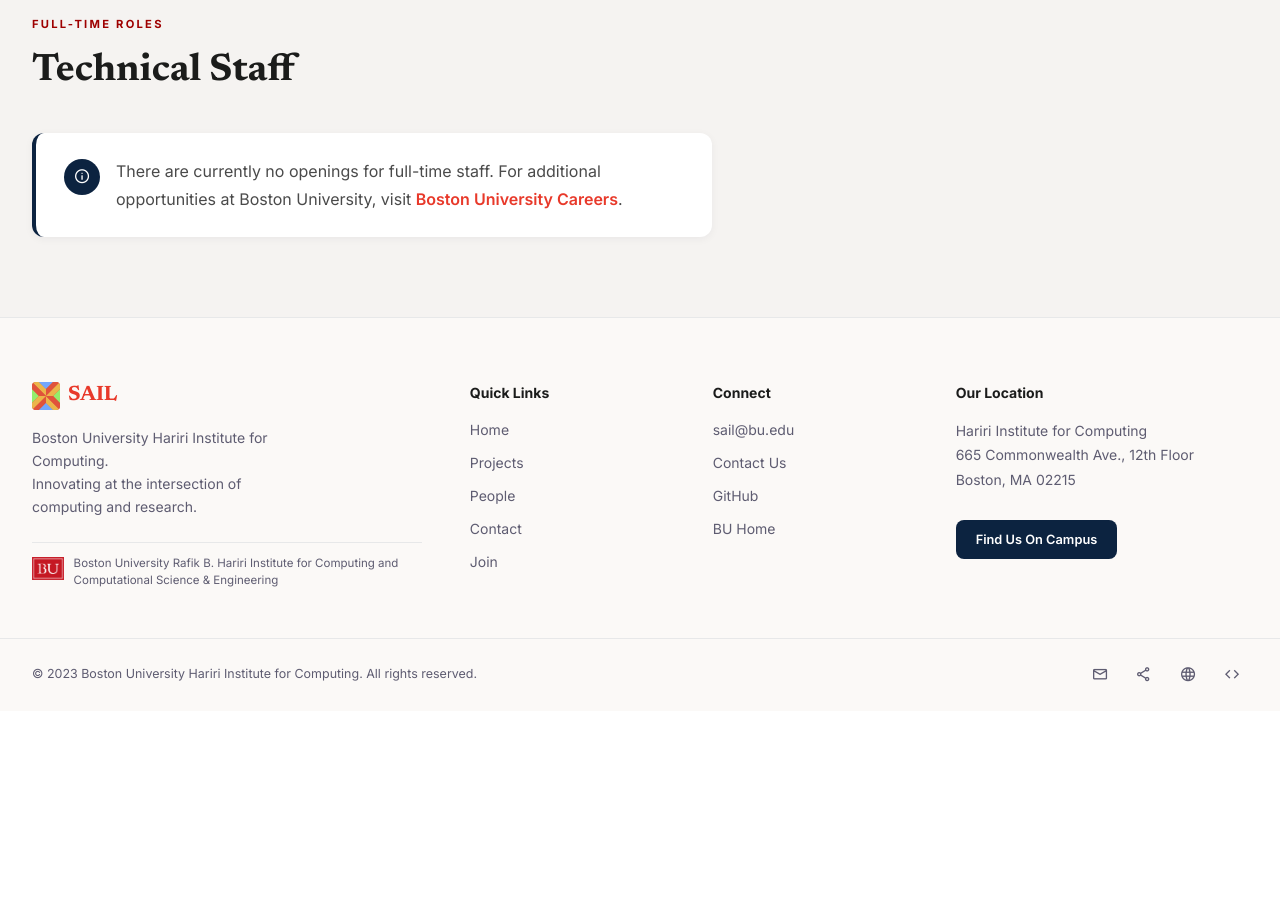
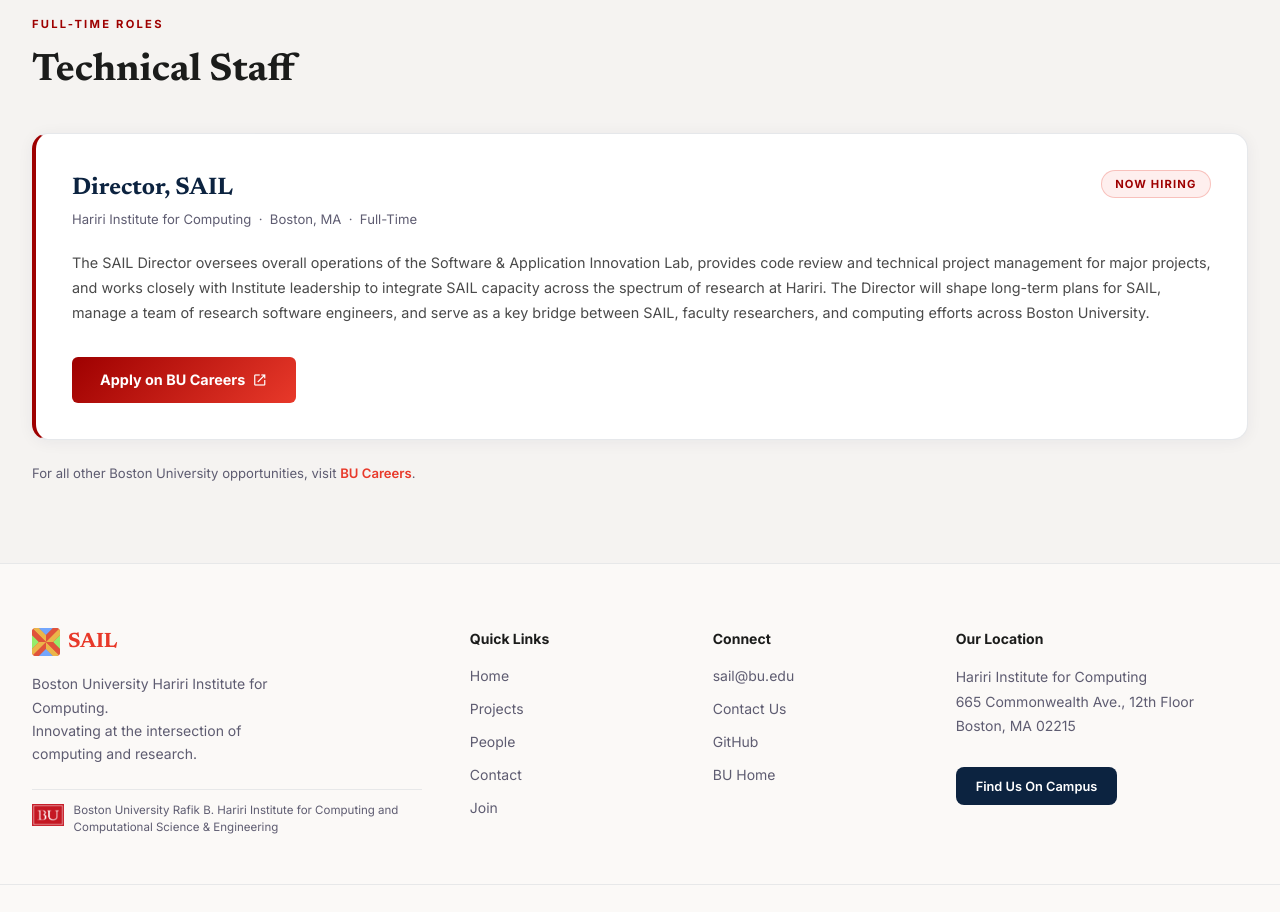
Before and after one commit to hicsail/hicsail.github.io, a React app: page /join in a window 1280 px wide. Shown: the part 1960-2872 px from the top of the page. Before the commit the page ends 2671 px from the top, so only its background shows below. Built offline with nearby package versions, Linux system fonts and the light colour scheme.

Commit message:
fix: post director role

```diff
--- a/src/pages/Join.css
+++ b/src/pages/Join.css
@@ -305,3 +305,90 @@
     grid-template-columns: 1fr;
   }
 }
+
+/* ── Job Card ── */
+.joinJobCard {
+  background: #ffffff;
+  border-radius: 1rem;
+  border: 1px solid rgba(12, 35, 64, 0.1);
+  border-left: 4px solid #9e0000;
+  padding: 2.25rem;
+  margin-top: 2rem;
+  box-shadow: 0 2px 16px rgba(12, 35, 64, 0.06);
+}
+
+.joinJobCardHeader {
+  display: flex;
+  align-items: flex-start;
+  justify-content: space-between;
+  gap: 1rem;
+  margin-bottom: 1.25rem;
+  flex-wrap: wrap;
+}
+
+.joinJobTitle {
+  font-family: 'Newsreader', serif;
+  font-size: 1.5rem;
+  font-weight: 700;
+  color: #0c2340;
+  margin: 0 0 0.25rem;
+}
+
+.joinJobMeta {
+  font-family: 'Inter', sans-serif;
+  font-size: 0.82rem;
+  color: #5e5c71;
+  margin: 0;
+}
+
+.joinJobBadge {
+  flex-shrink: 0;
+  display: inline-block;
+  font-family: 'Inter', sans-serif;
+  font-size: 0.7rem;
+  font-weight: 700;
+  letter-spacing: 0.1em;
+  text-transform: uppercase;
+  color: #9e0000;
+  background: rgba(232, 57, 42, 0.08);
+  border: 1px solid rgba(232, 57, 42, 0.25);
+  border-radius: 999px;
+  padding: 0.3rem 0.85rem;
+}
+
+.joinJobDesc {
+  font-family: 'Inter', sans-serif;
+  font-size: 0.9rem;
+  color: #4a4a4a;
+  line-height: 1.75;
+  margin: 0 0 1.5rem;
+}
+
+.joinJobDetails {
+  display: flex;
+  flex-wrap: wrap;
+  gap: 1rem 2rem;
+  margin-bottom: 1.75rem;
+}
+
+.joinJobDetail {
+  display: flex;
+  align-items: center;
+  gap: 0.4rem;
+  font-family: 'Inter', sans-serif;
+  font-size: 0.82rem;
+  color: #5e5c71;
+}
+
+.joinApplyBtn {
+  display: inline-flex;
+  align-items: center;
+  gap: 0.4rem;
+}
+
+.joinStaffFootnote {
+  font-family: 'Inter', sans-serif;
+  font-size: 0.82rem;
+  color: #5e5c71;
+  margin-top: 1.5rem;
+}
--- a/src/pages/Join.tsx
+++ b/src/pages/Join.tsx
@@ -126,26 +126,57 @@
         <div className="joinSectionInner">
           <span className="joinEyebrowDark">Full-Time Roles</span>
           <h2 className="joinSectionTitle">Technical Staff</h2>
-          <div className="joinStaffNotice">
-            <div className="joinStaffNoticeIcon">
-              <span className="material-symbols-outlined">info</span>
+
+          {/* Director listing */}
+          <div className="joinJobCard">
+            <div className="joinJobCardHeader">
+              <div>
+                <h3 className="joinJobTitle">Director, SAIL</h3>
+                <p className="joinJobMeta">
+                  Hariri Institute for Computing &nbsp;·&nbsp; Boston, MA
+                  &nbsp;·&nbsp; Full-Time
+                </p>
               </div>
-            <div>
-              <p className="joinBody" style={{ margin: 0 }}>
-                There are currently no openings for full-time staff. For
-                additional opportunities at Boston University, visit{' '}
+              <span className="joinJobBadge">Now Hiring</span>
+            </div>
+            <p className="joinJobDesc">
+              The SAIL Director oversees overall operations of the Software
+              &amp; Application Innovation Lab, provides code review and
+              technical project management for major projects, and works closely
+              with Institute leadership to integrate SAIL capacity across the
+              spectrum of research at Hariri. The Director will shape long-term
+              plans for SAIL, manage a team of research software engineers, and
+              serve as a key bridge between SAIL, faculty researchers, and
+              computing efforts across Boston University.
+            </p>
+            <a
+              href="https://jobs.silkroad.com/BU/External/jobs/316478"
+              target="_blank"
+              rel="noreferrer"
+              className="joinApplyBtn"
+            >
+              Apply on BU Careers
+              <span
+                className="material-symbols-outlined"
+                style={{ fontSize: '1rem' }}
+              >
+                open_in_new
+              </span>
+            </a>
+          </div>
+
+          <p className="joinStaffFootnote">
+            For all other Boston University opportunities, visit{' '}
             <a
               href="https://www.bu.edu/hr/careers/"
               target="_blank"
               rel="noreferrer"
               className="joinInlineLink"
             >
-                  Boston University Careers
+              BU Careers
             </a>
             .
           </p>
-            </div>
-          </div>
         </div>
       </section>
     </main>
```
Lines whose indentation alone changed are shown as unchanged.
